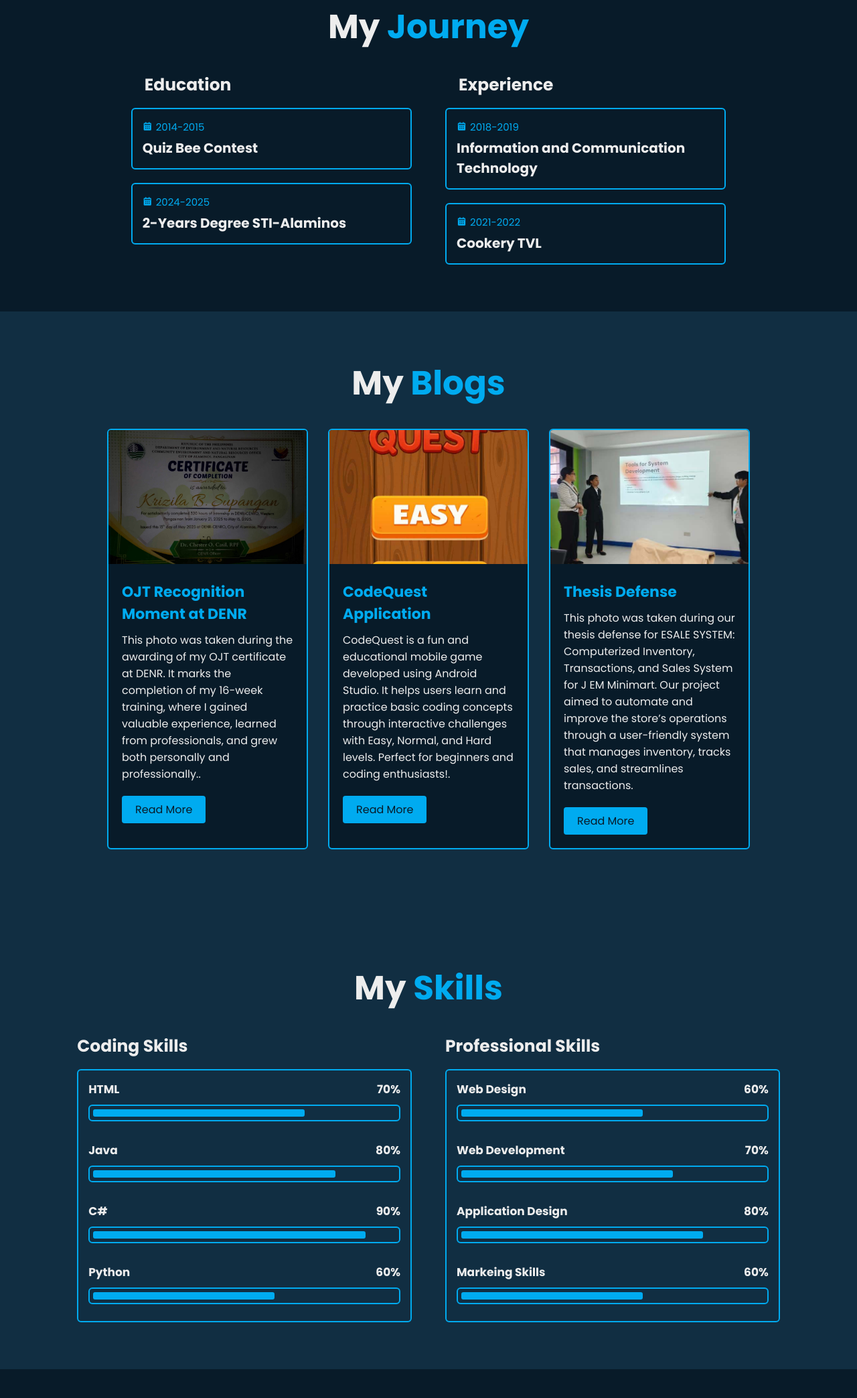
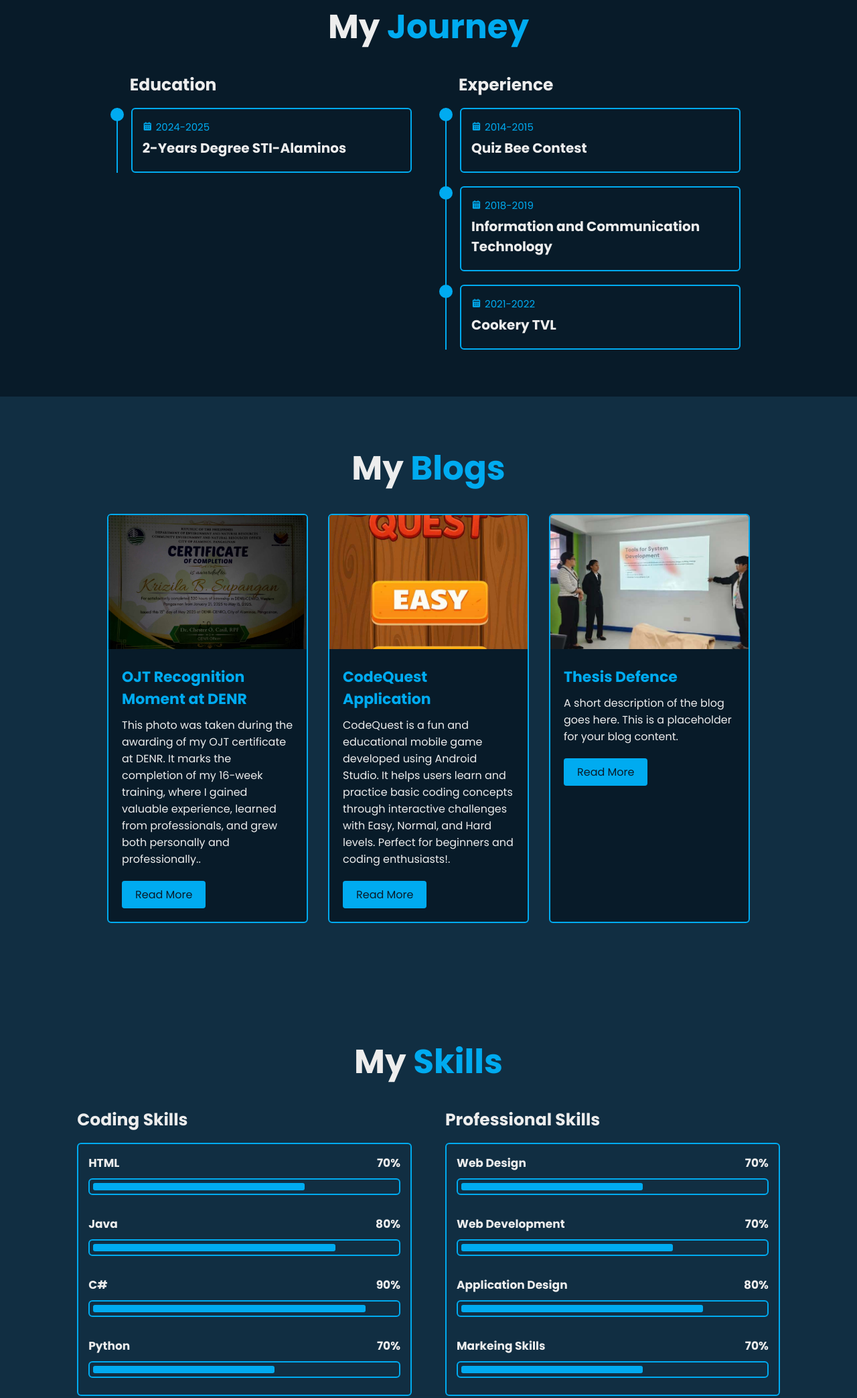
Before and after one commit to Krizila/Krizila_Supangan_Github.io, a plain HTML site: page index.html in a window 1280 px wide. Shown: the part 1697-3784 px from the top of the page at 67% size. Drawn offline with nearby package versions, Linux system fonts and the light colour scheme.

Commit message:
Update index.html

```diff
--- a/index.html
+++ b/index.html
@@ -39,7 +39,7 @@
         </div>
         <div class="home-sci">
             <a href="https://www.facebook.com/share/1KnEZmKujJ/"><i class='bx bxl-facebook'></i></a>
-            <a href="#"><i class='bx bxl-github'></i>
+            <a href=" https://krizila.github.io/SupanganKrizila.Github.Io/"><i class='bx bxl-github'></i>
             <a href="https://ph.linkedin.com/in/krizila-supangan-785799363"><i class='bx bxl-linkedin'></i></a>
         </div>
     </section>
@@ -66,18 +66,14 @@
            <div class="education-row">
             <div class="education-column">
                 <h3 class="title">Education</h3>
-                  <div class="education-content">
-                        <div class="content">
-                            <div class="year"><i class='bx bxs-calendar'></i>2014-2015</div>
-                            <h3>Quiz Bee Contest</h3>
-                        </div>
+
                 <div class="education-box">
-                    </div>
+
                     <div class="education-content">
                         <div class="content">
                             <div class="year"><i class='bx bxs-calendar'></i>2024-2025</div>
                             <h3>2-Years Degree STI-Alaminos</h3>
-
+                            <p></p>
                         </div>
                     </div>
                 </div>
@@ -87,27 +83,32 @@
                 <h3 class="title">Experience</h3>
 
                 <div class="education-box">
-
+                    <div class="education-content">
+                        <div class="content">
+                            <div class="year"><i class='bx bxs-calendar'></i>2014-2015</div>
+                            <h3>Quiz Bee Contest</h3>
+                            <p></p>
+                        </div>
                     </div>
                     <div class="education-content">
                         <div class="content">
                             <div class="year"><i class='bx bxs-calendar'></i>2018-2019</div>
                             <h3>Information and Communication Technology</h3>
-
+                            <p></p>
                         </div>
                     </div>
                     <div class="education-content">
                         <div class="content">
                             <div class="year"><i class='bx bxs-calendar'></i>2021-2022</div>
                             <h3>Cookery TVL</h3>
-
+                            <p></p>
                         </div>
                     </div>
                 </div>
             </div>
            </div>
     </section>
-    <section class="blogs" id="blogs">
+     <section class="blogs" id="blogs">
         <h2 class="heading">My <span>Blogs</span></h2>
         <div class="blogs-container">
             <div class="blog-card">
@@ -130,8 +131,8 @@
             <div class="blog-card">
                 <img src="image/TheisPicture.jpg" alt="Blog 3">
                 <div class="blog-content">
-                    <h3>Thesis Defense</h3>
-                    <p>This photo was taken during our thesis defense for ESALE SYSTEM: Computerized Inventory, Transactions, and Sales System for J EM Minimart. Our project aimed to automate and improve the store’s operations through a user-friendly system that manages inventory, tracks sales, and streamlines transactions.</p>
+                    <h3>Thesis Defence</h3>
+                    <p>A short description of the blog goes here. This is a placeholder for your blog content.</p>
                     <a href="blog3.html" class="btn">Read More</a>
                 </div>
             </div>
@@ -160,7 +161,7 @@
                             <div class="bar"><span></span></div>
                         </div>
                         <div class="progress">
-                            <h3>Python<span>60%</span></h3>
+                            <h3>Python<span>70%</span></h3>
                             <div class="bar"><span></span></div>
                         </div>
                     </div>
@@ -172,7 +173,7 @@
                 <div class="skills-box">
                     <div class="skills-content">
                         <div class="progress">
-                            <h3>Web Design <span>60%</span></h3>
+                            <h3>Web Design <span>70%</span></h3>
                             <div class="bar"><span></span></div>
                         </div>
                         <div class="progress">
@@ -184,7 +185,7 @@
                             <div class="bar"><span></span></div>
                         </div>
                         <div class="progress">
-                            <h3>Markeing Skills<span>60%</span></h3>
+                            <h3>Markeing Skills<span>70%</span></h3>
                             <div class="bar"><span></span></div>
                         </div>
                     </div>
@@ -192,8 +193,7 @@
             </div>
         </div>
     </section>
-
-    <section class="contact" id="contact">
+     <section class="contact" id="contact">
         <h2 class="heading">Contact <span>Me!</span></h2>
         <form action="https://api.web3forms.com/submit" method="POST">
             <input type="hidden" name="access_key" value="5f789bea-3c93-4068-9a75-b85b04dfd711">
@@ -226,8 +226,6 @@
             </div>
         </form>
     </section>
-
-
     <footer class="footer">
         <div class="footer-text">
             <p>2025 All Rights Reserved.</p>
```
